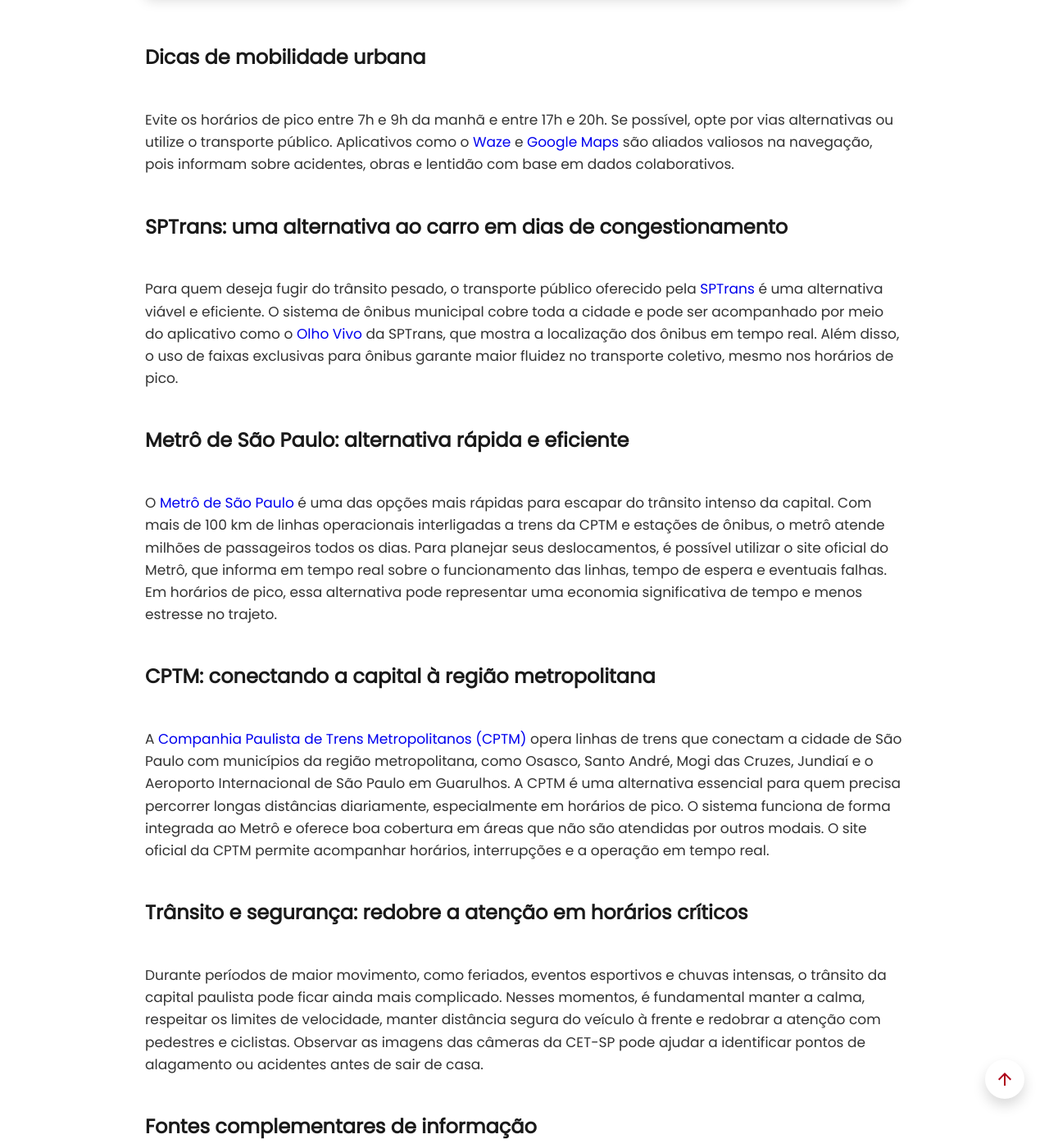
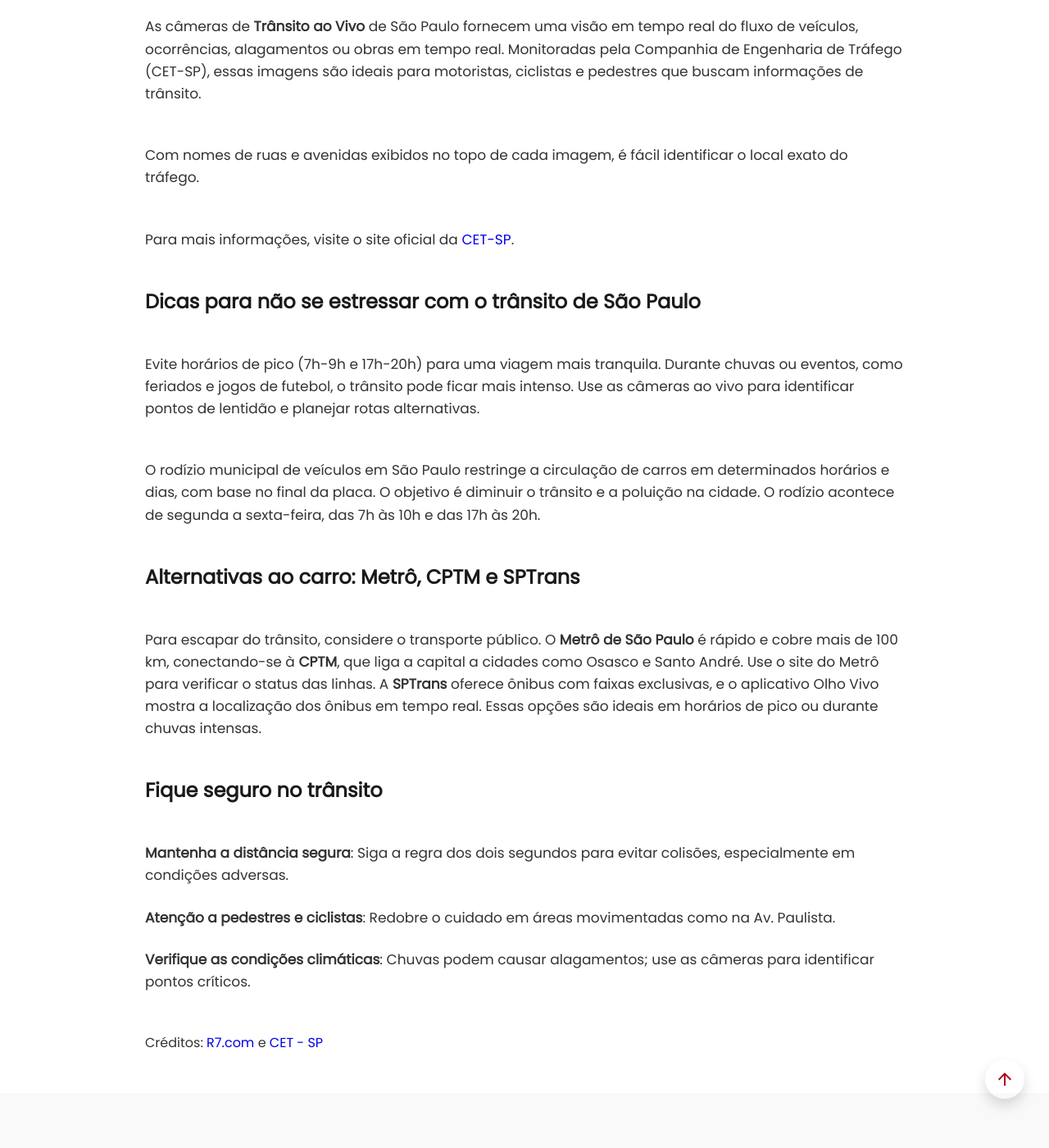
Before and after one commit to Sergio-Damm/transitoaovivo, a Jekyll site: the page built from pages/transito-cetsp-1/index.html, in a window 1280 px wide and 1400 px high, scrolled down 2262 px. Shown: the whole window at 82% size. Built offline with Jekyll 4.4.1, drawn with Linux system fonts in a browser that asks for light colours; some of the changed text lies outside the part shown.

Commit message:
Correcao titulos H1 H2 e H3

```diff
--- a/_layouts/default.html
+++ b/_layouts/default.html
@@ -136,7 +136,7 @@
     <div class='container'>
         <div class='row text-center'>
             <div class='col-md-8 col-sm-12 mx-auto pt-4'>
-                <h2 class='fs-2 fw-bold'>Mais acessadas</h2>
+                <h3 class='fs-2 fw-bold'>Mais acessadas</h3>
             </div>
         </div>
 		<div class='g-4 row row-cols-lg-3 row-cols-md-3 row-cols-2 text-center pt-4'>
--- a/pages/transito-cetsp-1/index.html
+++ b/pages/transito-cetsp-1/index.html
@@ -1,6 +1,6 @@
 ---
 layout: default
-title: Trânsito CET SP 1
+title: Trânsito ao Vivo - São Paulo
 permalink: /transito-cetsp-1/
 date: 2019-08-01
 redirect_from:
@@ -12,7 +12,6 @@
 <div class="container">
 	<div class="row">
 		<div class="col-lg-10 mx-auto">
-
 <!-- ADSENSE -->
 <div class="ad-container-wrapper text-center">
   <script async src="https://pagead2.googlesyndication.com/pagead/js/adsbygoogle.js?client=ca-pub-8613196241841104"
@@ -29,7 +28,6 @@
 </script>
 </div>
 <!-- ADSENSE -->
-
 		</div>
     </div>
 </div>
@@ -39,21 +37,22 @@
 <div class="container">
 	<div class="row">
         <div class="col-lg-10 mx-auto text-center">
-
 			<div class='py-5'>
-				<h1 class='fs-2 fw-bold'>Câmeras CET - SP</h1>
+				<h1 class='fs-2 fw-bold'>Trânsito ao Vivo - São Paulo</h1>
 			</div>
 			<div class="ratio ratio-16x9">
 				<iframe class="rounded-3" title="Câmeras CET - SP" src="https://www.youtube.com/embed/Sn987SWNzTI?&autoplay=1&mute=1" alt="Câmeras CET - SP" frameborder="0" allow="accelerometer; autoplay; clipboard-write; encrypted-media; gyroscope; picture-in-picture; web-share" referrerpolicy="strict-origin-when-cross-origin" allowfullscreen></iframe>
           	</div>
       		<div class="mt-3">
-				<h2 class='fs-6'>Imagens atualizadas a cada 10 segundos</h2>
+				<p class='fs-6'>Imagens atualizadas a cada 10 segundos</p>
 			</div>
-  			<div class="d-grid gap-2 d-md-block mx-auto py-3 text-center mb-5">
+  			<div class="d-grid gap-2 d-md-block mx-auto py-3 text-center mb-3">
 				<a href="{{ site.baseurl }}/transito-cetsp-2/" class="btn btn btn-secondary px-5 lg-my-2 mx-auto">Ver mais câmeras CET 2</a>
 				<a href="{{ site.baseurl }}/transito-cetsp-3/" class="btn btn btn-secondary px-5 lg-my-2 mx-auto">Ver mais câmeras CET 3</a>
 			</div>
-
+      		<div class="text-start mb-5">
+				<p>Principais vias monitoradas: Marginal Tietê, Marginal Pinheiros, Av. Paulista, Av. Radial Leste, Av. 23 de Maio, Av. Nove de Julho, Av. Brigadeiro Faria Lima, Av. Pacaembu, Av. Ibirapuera, Av. Ruben Berta, Av. Nove de Julho, Av. Brigadeiro Luís Antônio, Av. Presidente Castelo Branco, Av. Salim Farah Maluf, etc.</p>
+			</div>
 		</div>
 	</div>
 </div>
@@ -63,7 +62,6 @@
 <div class="container">
 	<div class="row">
 		<div class="col-lg-10 mx-auto">
-
 <!-- ADSENSE -->
 <div class="ad-container-wrapper text-center">
   <script async src="https://pagead2.googlesyndication.com/pagead/js/adsbygoogle.js?client=ca-pub-8613196241841104"
@@ -80,7 +78,6 @@
 </script>
 </div>
 <!-- ADSENSE -->
-
 		</div>
     </div>
 </div>
@@ -90,11 +87,10 @@
 <div class="container">
 	<div class="row">
         <div class="col-lg-10 mx-auto">
-
 			<div class='mb-5'>
 				<div class="bg-light-custom card card-liftshadow border-light-subtle h-100 mx-auto">
 					<div class="card-body mx-auto py-5">
-						<h2 class='fs-2 fw-bold text-center'>Trânsito em São Paulo</h2>
+						<h3 class='fs-2 fw-bold text-center'>Lentidão em São Paulo</h3>
  				     	<p class="fs-6 text-center pt-3">Fonte: <a class="link-externo" href="https://www.cetsp.com.br/" target="_blank" rel="nofollow">CET - SP</a></p>
 						<p class="card-text text-center fs-5 fw-bold" id="totalLentidao">Carregando...</p>
 						<ul class="list-group list-group-flush" id="regioes"></ul>
@@ -102,7 +98,6 @@
 					</div>
 				</div>
 			</div>
-
 		</div>
 	</div>
 </div>
@@ -112,18 +107,11 @@
 <div class="container">
 	<div class="row">
         <div class="col-lg-10 mx-auto">
-
 			<div class='pt-3 mb-5'>
-
-        		<h2 class="fs-4 fw-bold mb-5">O trânsito na cidade de São Paulo</h2>
-				<p class='mb-5'>Acompanhe o trânsito na cidade de São Paulo em tempo real com imagens das câmeras de monitoramento da CET-SP.</p>
-        	  	<p class='mb-5'>Para mais informações, visite o site oficial da <a class="link-externo" href="https://www.cetsp.com.br/" target="_blank" rel="nofollow">CET-SP</a>.</p>
-				<p class='mb-5'>Em casos de manutenção ou acidentes graves, as imagens podem ficar temporariamente indisponíveis.</p>
-				<p class='mb-5'>Os nomes das ruas e avenidas são exibidos na parte superior de cada imagem.</p>
-				<p class='mb-5'>Use o gesto de pinça no celular para ampliar as imagens e visualizar os nomes das ruas e avenidas com mais clareza.</p>
-
+        		<h2 class="fs-4 fw-bold mb-5">Câmeras de Trânsito ao Vivo em São Paulo</h2>
+				<p class='mb-5'>Acompanhe o <span class="fw-bold">Trânsito ao Vivo</span> em São Paulo com as câmeras da CET-SP, atualizadas em tempo real para ajudar você a planejar sua rota e evitar congestionamentos.</p>
+				<p class='mb-5'>Veja imagens de vias importantes como a Av. Paulista, a Marginal Pinheiros, a Av. Brigadeiro Faria Lima e a Av. Radial Leste, permitindo que você veja as condições do trânsito em São Paulo antes de sair de casa.</p>
 			</div>
-
 		</div>
 	</div>
 </div>
@@ -133,22 +121,19 @@
 <div class="container">
 	<div class="row">
         <div class="col-lg-10 mx-auto">
-
 			<div class='pt-3 mb-5'>
 				<div class="card card-liftshadow border-0 h-100 shadow py-4">
 					<div class="card-body p-lg-5 p-4">
-				  		<h2 class="card-title fs-5 fw-bold pt-2">A imagem não carregou?</h2>
+				  		<h3 class="card-title fs-5 fw-bold pt-2">A imagem não carregou?</h3>
  		   				<p class="pt-4">Isso pode ocorrer devido a algum problema técnico com a câmera.</p>
 						<p>Por favor, tente recarregar a página para ver se o problema foi resolvido.</p>
 		   				<p>Se o problema persistir, utilize o link abaixo para acessar o mapa do Waze e verificar o tráfego em tempo real na sua região.</p>
 						<p class="text pt-4">
-							<a href="https://www.transitoaovivo.com/2021/05/waze-sao-paulo.html" class="btn btn btn-secondary px-5 mt-2 mx-auto">Waze ao vivo
-							</a>
+							<a href="https://www.transitoaovivo.com/2021/05/waze-sao-paulo.html" class="btn btn btn-secondary px-5 mt-2 mx-auto">Waze ao vivo</a>
 						</p>
       				</div>
 				</div>
 			</div>
-
 		</div>
 	</div>
 </div>
@@ -160,33 +145,28 @@
 		<div class="col-lg-10 mx-auto">
 
 			<div class='pt-3 mb-5'>
-				<h2 class="fs-4 fw-bold mb-5">Dicas de mobilidade urbana</h2>
-        		<p class="mb-5">Evite os horários de pico entre 7h e 9h da manhã e entre 17h e 20h. Se possível, opte por vias alternativas ou utilize o transporte público. Aplicativos como o <a class="link-externo" href="https://www.waze.com/pt-BR/live-map/" target="_blank" rel="nofollow">Waze</a> e <a class="link-externo" href="https://maps.google.com/" target="_blank" rel="nofollow">Google Maps</a> são aliados valiosos na navegação, pois informam sobre acidentes, obras e lentidão com base em dados colaborativos.</p>
+				<h3 class="fs-4 fw-bold mb-5">Por que usar as câmeras de trânsito ao vivo?</h3>
+        		<p class="mb-5">As câmeras de <span class="fw-bold">Trânsito ao Vivo</span> de São Paulo fornecem uma visão em tempo real do fluxo de veículos, ocorrências, alagamentos ou obras em tempo real. Monitoradas pela Companhia de Engenharia de Tráfego (CET-SP), essas imagens são ideais para motoristas, ciclistas e pedestres que buscam informações de trânsito.</p>
+				<p class="mb-5">Com nomes de ruas e avenidas exibidos no topo de cada imagem, é fácil identificar o local exato do tráfego.</p>
+				<p class='mb-5'>Para mais informações, visite o site oficial da <a class="link-externo" href="https://www.cetsp.com.br/" target="_blank" rel="nofollow">CET-SP</a>.</p>
 			</div>
 
 			<div class='mb-5'>
-				<h2 class="fs-4 fw-bold mb-5">SPTrans: uma alternativa ao carro em dias de congestionamento</h2>
-        		<p class="mb-5">Para quem deseja fugir do trânsito pesado, o transporte público oferecido pela <a class="link-externo" href="https://www.sptrans.com.br/" target="_blank" rel="nofollow">SPTrans</a> é uma alternativa viável e eficiente. O sistema de ônibus municipal cobre toda a cidade e pode ser acompanhado por meio do aplicativo como o <a class="link-externo" href="https://olhovivo.sptrans.com.br/" target="_blank" rel="nofollow"> Olho Vivo</a> da SPTrans, que mostra a localização dos ônibus em tempo real. Além disso, o uso de faixas exclusivas para ônibus garante maior fluidez no transporte coletivo, mesmo nos horários de pico.</p>
+				<h3 class="fs-4 fw-bold mb-5">Dicas para não se estressar com o trânsito de São Paulo</h3>
+        		<p class="mb-5">Evite horários de pico (7h-9h e 17h-20h) para uma viagem mais tranquila. Durante chuvas ou eventos, como feriados e jogos de futebol, o trânsito pode ficar mais intenso. Use as câmeras ao vivo para identificar pontos de lentidão e planejar rotas alternativas.</p>
+				<p class="mb-5">O rodízio municipal de veículos em São Paulo restringe a circulação de carros em determinados horários e dias, com base no final da placa. O objetivo é diminuir o trânsito e a poluição na cidade. O rodízio acontece de segunda a sexta-feira, das 7h às 10h e das 17h às 20h.</p>
 			</div>
 
 			<div class='mb-5'>
-				<h2 class="fs-4 fw-bold mb-5">Metrô de São Paulo: alternativa rápida e eficiente</h2>
-				<p class="mb-5">O <a class="link-externo" href="https://www.metro.sp.gov.br/pt_BR/" target="_blank" rel="nofollow">Metrô de São Paulo</a> é uma das opções mais rápidas para escapar do trânsito intenso da capital. Com mais de 100 km de linhas operacionais interligadas a trens da CPTM e estações de ônibus, o metrô atende milhões de passageiros todos os dias. Para planejar seus deslocamentos, é possível utilizar o site oficial do Metrô, que informa em tempo real sobre o funcionamento das linhas, tempo de espera e eventuais falhas. Em horários de pico, essa alternativa pode representar uma economia significativa de tempo e menos estresse no trajeto.</p>
+				<h3 class="fs-4 fw-bold mb-5">Alternativas ao carro: Metrô, CPTM e SPTrans</h3>
+				<p class="mb-5">Para escapar do trânsito, considere o transporte público. O <span class="fw-bold">Metrô de São Paulo</span> é rápido e cobre mais de 100 km, conectando-se à <span class="fw-bold">CPTM</span>, que liga a capital a cidades como Osasco e Santo André. Use o site do Metrô para verificar o status das linhas. A <span class="fw-bold">SPTrans</span> oferece ônibus com faixas exclusivas, e o aplicativo Olho Vivo mostra a localização dos ônibus em tempo real. Essas opções são ideais em horários de pico ou durante chuvas intensas.</p>
 			</div>
 
 			<div class='mb-5'>
-				<h2 class="fs-4 fw-bold mb-5">CPTM: conectando a capital à região metropolitana</h2>
-				<p class="mb-5">A <a class="link-externo" href="https://www.cptm.sp.gov.br/" target="_blank" rel="nofollow">Companhia Paulista de Trens Metropolitanos (CPTM)</a> opera linhas de trens que conectam a cidade de São Paulo com municípios da região metropolitana, como Osasco, Santo André, Mogi das Cruzes, Jundiaí e o Aeroporto Internacional de São Paulo em Guarulhos. A CPTM é uma alternativa essencial para quem precisa percorrer longas distâncias diariamente, especialmente em horários de pico. O sistema funciona de forma integrada ao Metrô e oferece boa cobertura em áreas que não são atendidas por outros modais. O site oficial da CPTM permite acompanhar horários, interrupções e a operação em tempo real.</p>
-			</div>
-
-			<div class='mb-5'>
-				<h2 class="fs-4 fw-bold mb-5">Trânsito e segurança: redobre a atenção em horários críticos</h2>
-				<p class="mb-5">Durante períodos de maior movimento, como feriados, eventos esportivos e chuvas intensas, o trânsito da capital paulista pode ficar ainda mais complicado. Nesses momentos, é fundamental manter a calma, respeitar os limites de velocidade, manter distância segura do veículo à frente e redobrar a atenção com pedestres e ciclistas. Observar as imagens das câmeras da CET-SP pode ajudar a identificar pontos de alagamento ou acidentes antes de sair de casa.</p>
-			</div>
-
-			<div class='mb-5'>
-				<h2 class="fs-4 fw-bold mb-5">Fontes complementares de informação</h2>
-        		<p class="mb-5">Além das câmeras, você pode acompanhar as condições do trânsito pelas redes sociais oficiais da <a class="link-externo" href="https://www.cetsp.com.br/" target="_blank" rel="nofollow">CET-SP</a>, da <a class="link-externo" href="https://www.sptrans.com.br/" target="_blank" rel="nofollow">SPTrans</a>, do <a class="link-externo" href="https://www.metro.sp.gov.br/pt_BR/" target="_blank" rel="nofollow">Metrô SP</a>, <a class="link-externo" href="https://www.cptm.sp.gov.br/" target="_blank" rel="nofollow">CPTM</a>, bem como utilizar o <a class="link-externo" href="https://www.waze.com/pt-BR/live-map/" target="_blank" rel="nofollow">mapa ao vivo do Waze</a>. Esses canais fornecem dados atualizados sobre interdições, bloqueios e alterações viárias.</p>
+				<h3 class="fs-4 fw-bold mb-5">Fique seguro no trânsito</h3>
+				<p class="mb-4"><span class="fw-bold">Mantenha a distância segura</span>: Siga a regra dos dois segundos para evitar colisões, especialmente em condições adversas.</p>
+				<p class="mb-4"><span class="fw-bold">Atenção a pedestres e ciclistas</span>: Redobre o cuidado em áreas movimentadas como na Av. Paulista.</p>
+				<p class="mb-5"><span class="fw-bold">Verifique as condições climáticas</span>: Chuvas podem causar alagamentos; use as câmeras para identificar pontos críticos.</p>
 			</div>
 
           	<div class='mb-5'>
```
